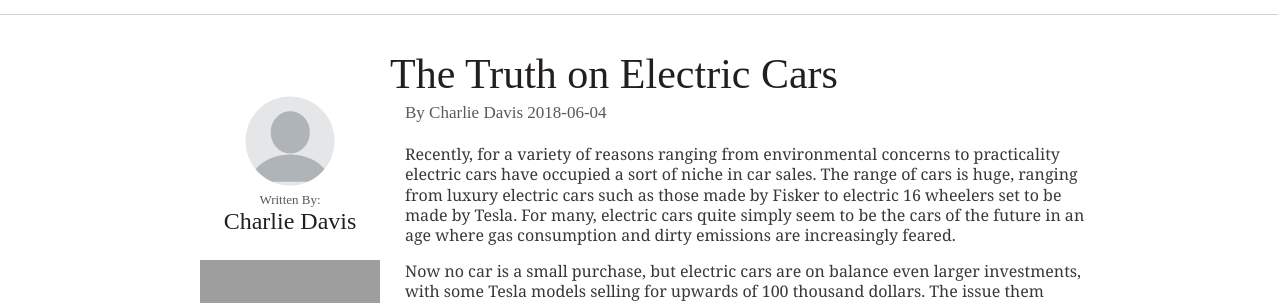
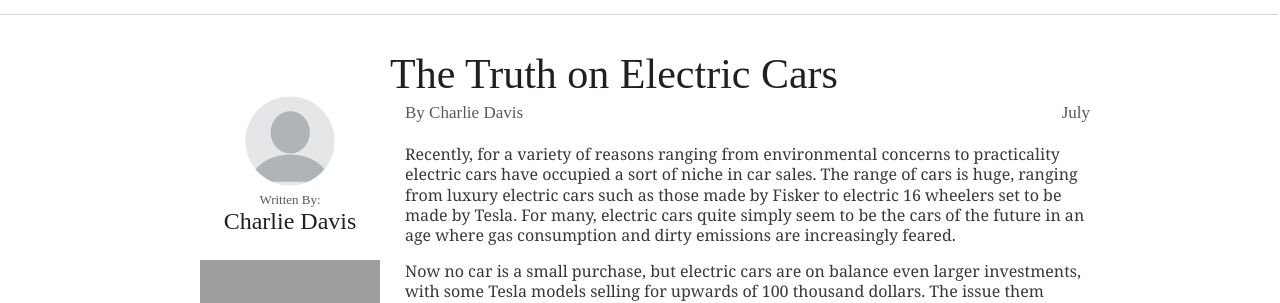
Before and after one commit to niche-news/niche-news.github.io, a Jekyll site: the page built from _posts/2016-01-01-the-truth-on-electric-cars.md, in a window 1280 px wide and 900 px high. Shown: the part 125-428 px from the top of the window. Built offline with Jekyll 4.4.1, drawn with Linux system fonts in a browser that asks for light colours; comment, search, counter and statistics services are not loaded; grey boxes are pictures that could not be loaded.

Commit message:
changed month

```diff
--- a/_layouts/article.html
+++ b/_layouts/article.html
@@ -60,8 +60,8 @@ layout: default
             <div id="title@" style="width:700px; float: left;  font-size: 42px;color: #231F20;">
                 {{page.title}}
             </div>
-            <div id="sub@" style="width:685px; float: left;  font-size: 17px;color: #58595B;  line-height : 30.2px; margin-left: 15px; ">
-                By {{page.author}} {{page.dateDisp}}
+            <div id="sub@" style="width:685px; float: left;  font-size: 17px;color: #58595B;  line-height : 30.2px; margin-left: 15px;" >
+                By {{page.author}} <text style="float:right;">{{page.month}}</text>
             </div>
             <div style="width:685px; float: left;  color: #383838;  line-height : 20.2px; margin-left: 15px; font-size: 16px;font-family: Georgia, Times, 'Times New Roman', serif;">
                 {{content}}
```
